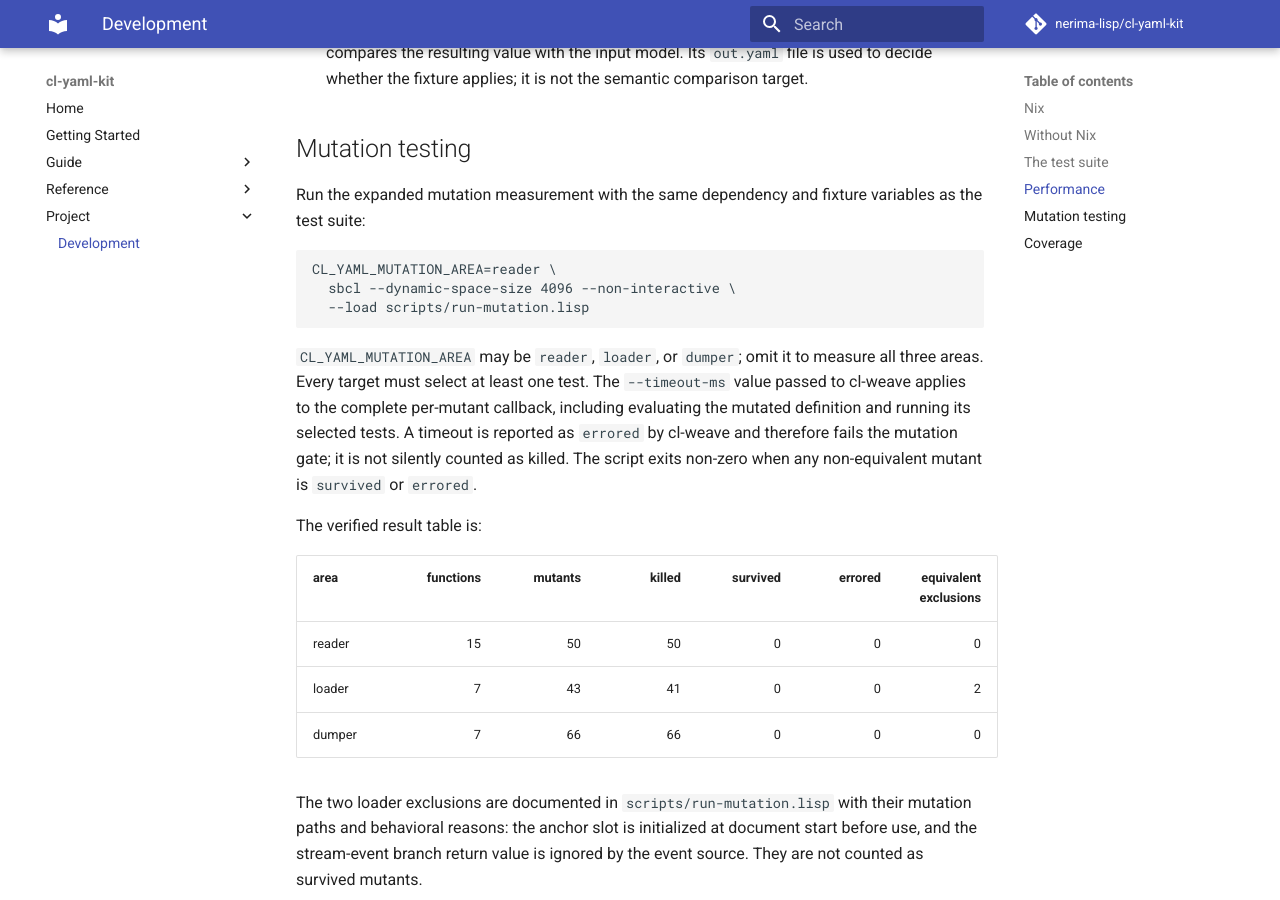
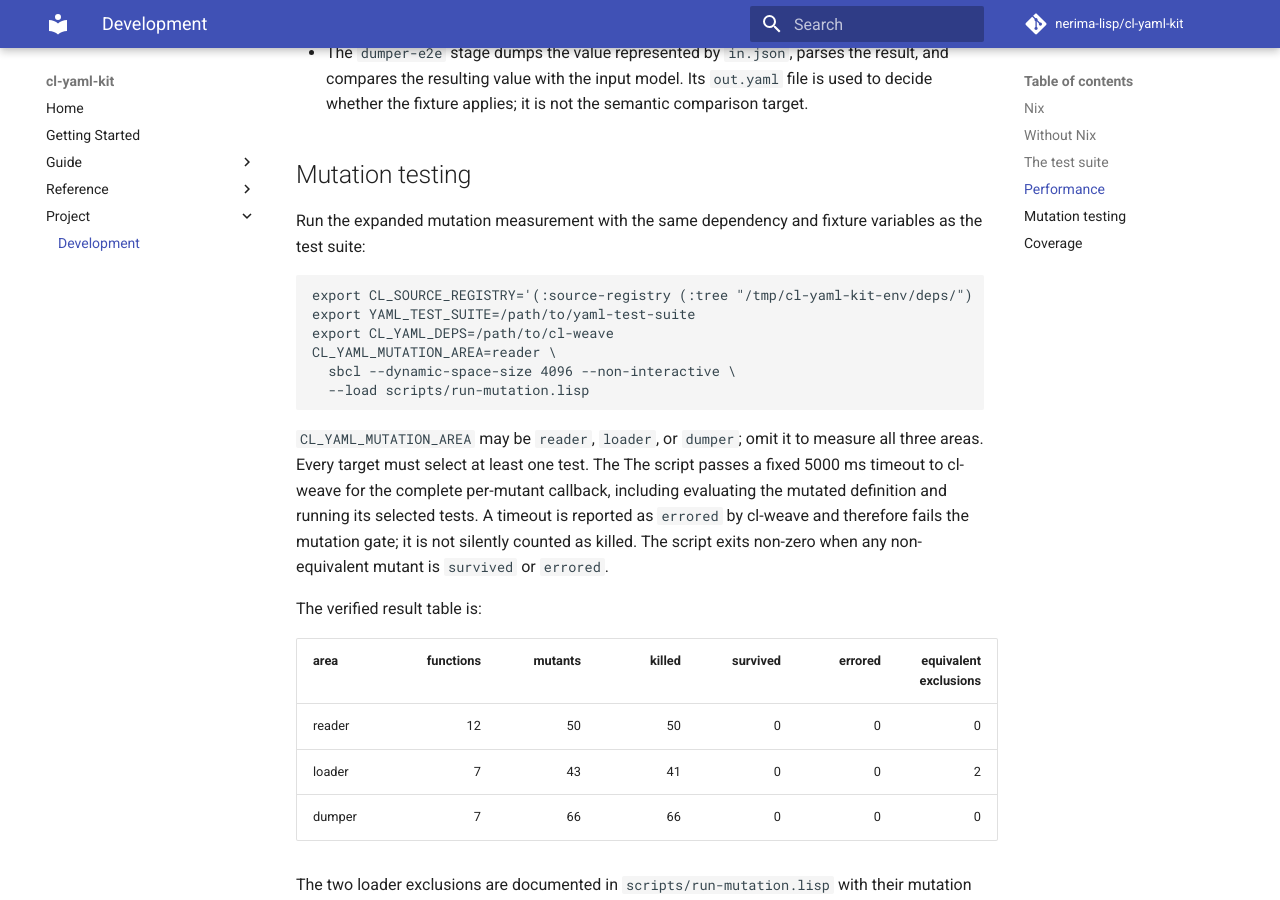
Before and after one commit to nerima-lisp/cl-yaml-kit, an MkDocs documentation site: the page built from docs/src/project/development.md, in a window 1280 px wide and 900 px high, scrolled down 4622 px. Built offline with MkDocs 1.6.1 and Material for MkDocs 9.7.7, drawn with Linux system fonts in a browser that asks for light colours; comment, search, counter and statistics services are not loaded; some of the changed text lies outside the part shown.

Commit message:
docs: synchronize v0.1.0 release documentation

````diff
--- a/docs/src/project/development.md
+++ b/docs/src/project/development.md
@@ -17,8 +17,8 @@ nix fmt                  # format the Nix files
 ```
 
 `nix flake check` is the repository gate. It builds the test suite, the
-treefmt formatting gate, and the documentation site, and fails on any of
-them. The suite runs against the `yaml-test-suite` checkout pinned in
+treefmt formatting gate, the documentation site, and the coverage check, and
+fails on any of them. The suite runs against the `yaml-test-suite` checkout pinned in
 `flake.nix`: `packageArgs` passes its store path into the package
 derivation as `YAML_TEST_SUITE`, and the test check inherits that
 environment. The docs build runs `mkdocs build --strict`, so a broken
@@ -26,15 +26,15 @@ internal link fails the gate instead of warning.
 
 `nix develop` opens a shell with SBCL and the runtime and test dependencies
 on `CL_SOURCE_REGISTRY`. The check-enabled package derivation backs the
-shell, which is why the test framework is on the registry. Iterate with:
+shell, which is why the test framework is on the registry. The test app also
+sets `YAML_TEST_SUITE` to the flake input. Iterate with:
 
 ```sh
 sbcl --script run-tests.lisp
 ```
 
-The shell and the apps do not set `YAML_TEST_SUITE`. The conformance
-stages require it, so export it before running the suite outside the flake
-check:
+The development shell does not set `YAML_TEST_SUITE`. The conformance stages
+require it, so export it before running the suite outside the flake check:
 
 ```sh
 export YAML_TEST_SUITE="$HOME/yaml-test-suite"   # data-2022-01-17 checkout
@@ -194,6 +194,9 @@ Run the expanded mutation measurement with the same dependency and fixture
 variables as the test suite:
 
 ```sh
+export CL_SOURCE_REGISTRY='(:source-registry (:tree "/tmp/cl-yaml-kit-env/deps/") :inherit-configuration)'
+export YAML_TEST_SUITE=/path/to/yaml-test-suite
+export CL_YAML_DEPS=/path/to/cl-weave
 CL_YAML_MUTATION_AREA=reader \
   sbcl --dynamic-space-size 4096 --non-interactive \
   --load scripts/run-mutation.lisp
@@ -201,17 +204,18 @@ CL_YAML_MUTATION_AREA=reader \
 
 `CL_YAML_MUTATION_AREA` may be `reader`, `loader`, or `dumper`; omit it to
 measure all three areas. Every target must select at least one test. The
-`--timeout-ms` value passed to cl-weave applies to the complete per-mutant
-callback, including evaluating the mutated definition and running its selected
-tests. A timeout is reported as `errored` by cl-weave and therefore fails the
-mutation gate; it is not silently counted as killed. The script exits non-zero
-when any non-equivalent mutant is `survived` or `errored`.
+The script passes a fixed 5000 ms timeout to cl-weave for the complete
+per-mutant callback, including evaluating the mutated definition and running
+its selected tests. A timeout is reported as `errored` by cl-weave and
+therefore fails the mutation gate; it is not silently counted as killed. The
+script exits non-zero when any non-equivalent mutant is `survived` or
+`errored`.
 
 The verified result table is:
 
 | area | functions | mutants | killed | survived | errored | equivalent exclusions |
 | --- | ---: | ---: | ---: | ---: | ---: | ---: |
-| reader | 15 | 50 | 50 | 0 | 0 | 0 |
+| reader | 12 | 50 | 50 | 0 | 0 | 0 |
 | loader | 7 | 43 | 41 | 0 | 0 | 2 |
 | dumper | 7 | 66 | 66 | 0 | 0 | 0 |
 
````
Also changed, not shown: docs/src/guide/writing.md (+3 -2 lines), docs/src/reference/api.md (+10 -5 lines), docs/src/reference/architecture.md (+4 -6 lines), docs/src/reference/conditions.md (+4 -3 lines), docs/src/reference/conformance.md (+4 -4 lines), .mediator/research/release-notes-v0.1.0.md (added), CHANGELOG.md (added), README.md.
